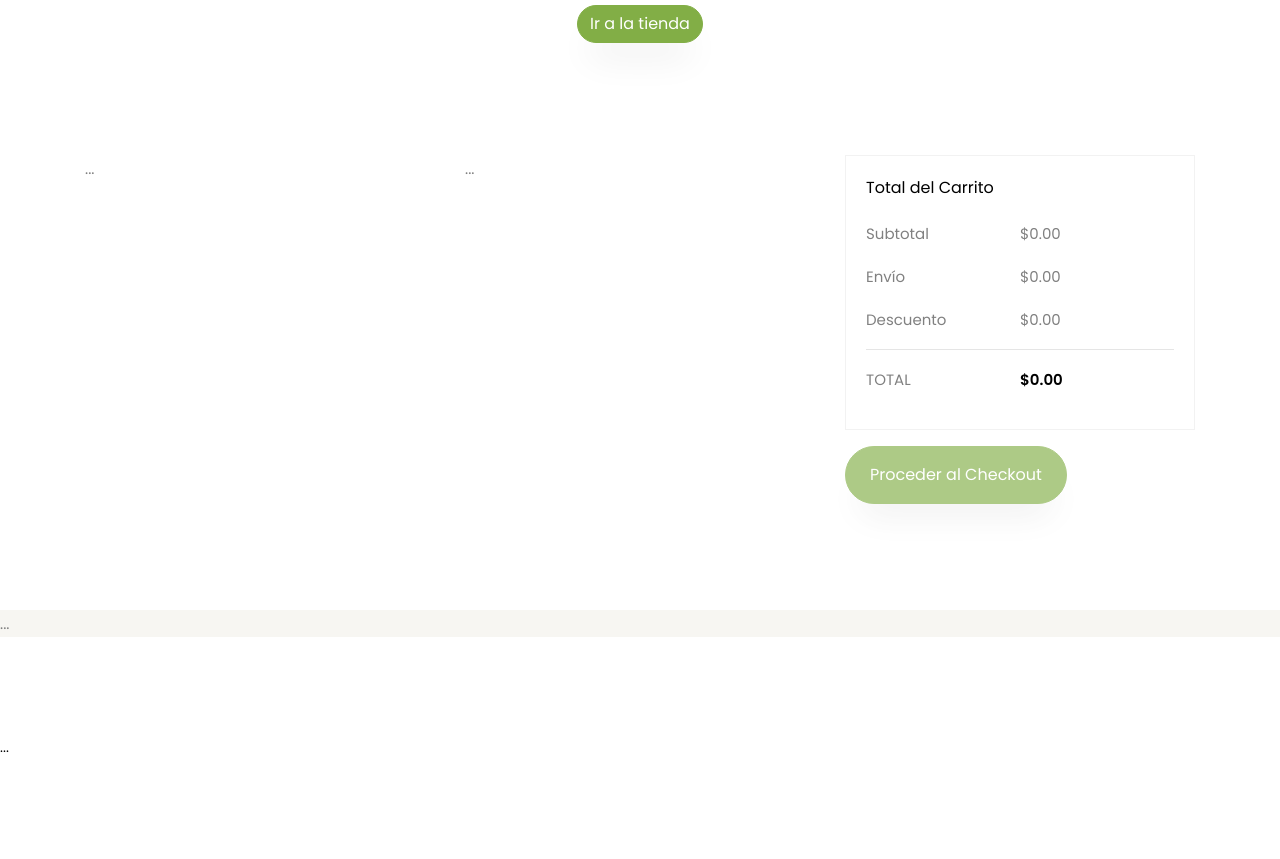
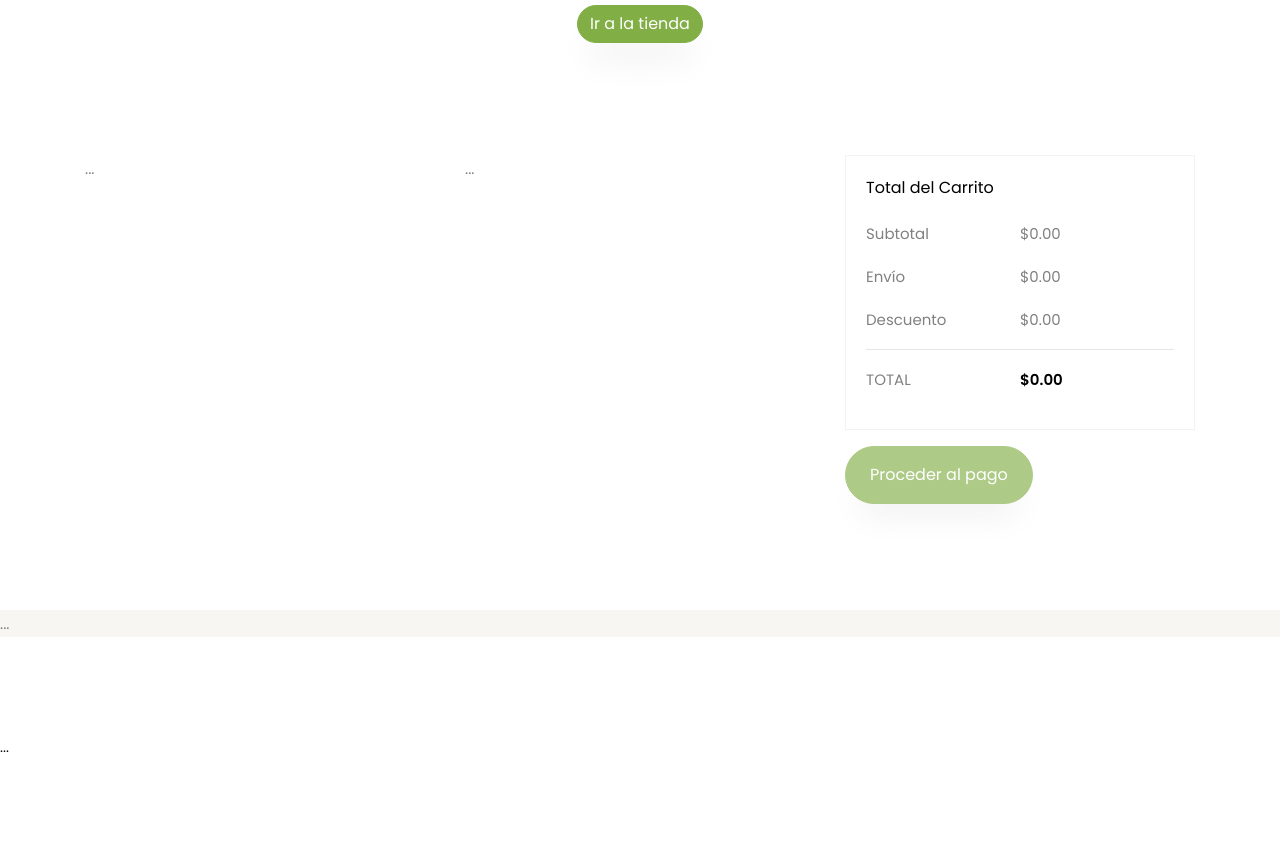
Before and after one commit to FranciscoN055/Solemne1, a plain HTML site: page cart.html in a window 1280 px wide. Shown: the part 625-1484 px from the top of the page. Drawn offline with Linux system fonts and the light colour scheme; files whose address does not match are found by name.

Commit message:
Update cart.html

```diff
--- a/cart.html
+++ b/cart.html
@@ -99,7 +99,7 @@
                         <hr>
                         <p class="d-flex total-price"><span>Total</span><span id="cart-total">$0.00</span></p>
                     </div>
-                    <p><a href="checkout.html" id="checkout-button" class="btn btn-primary py-3 px-4">Proceder al Checkout</a></p>
+                    <p><a href="checkout.html" id="checkout-button" class="btn btn-primary py-3 px-4">Proceder al pago</a></p>
                 </div>
             </div>
         </div>
```
